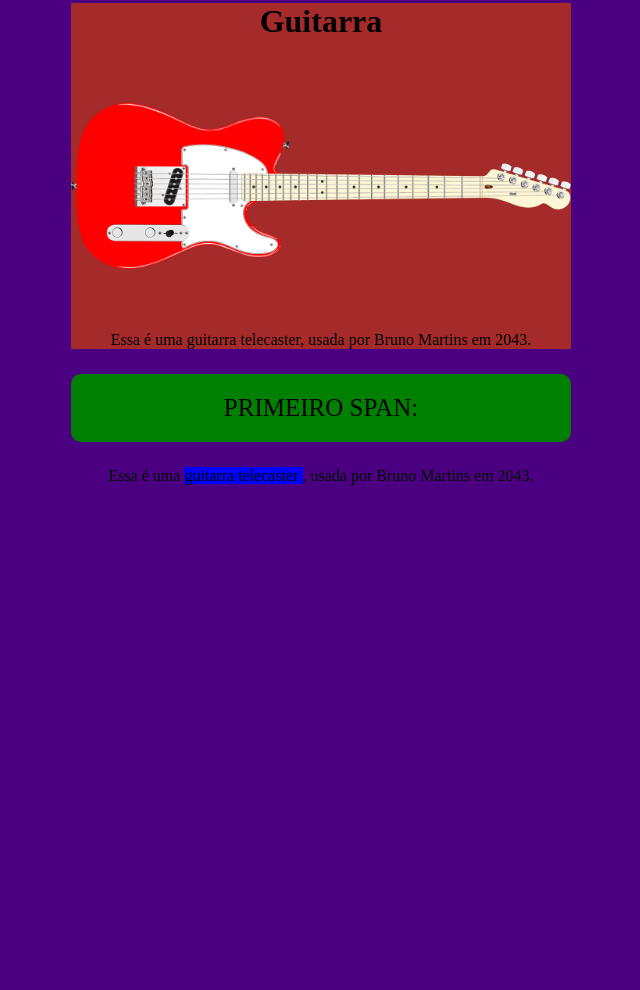
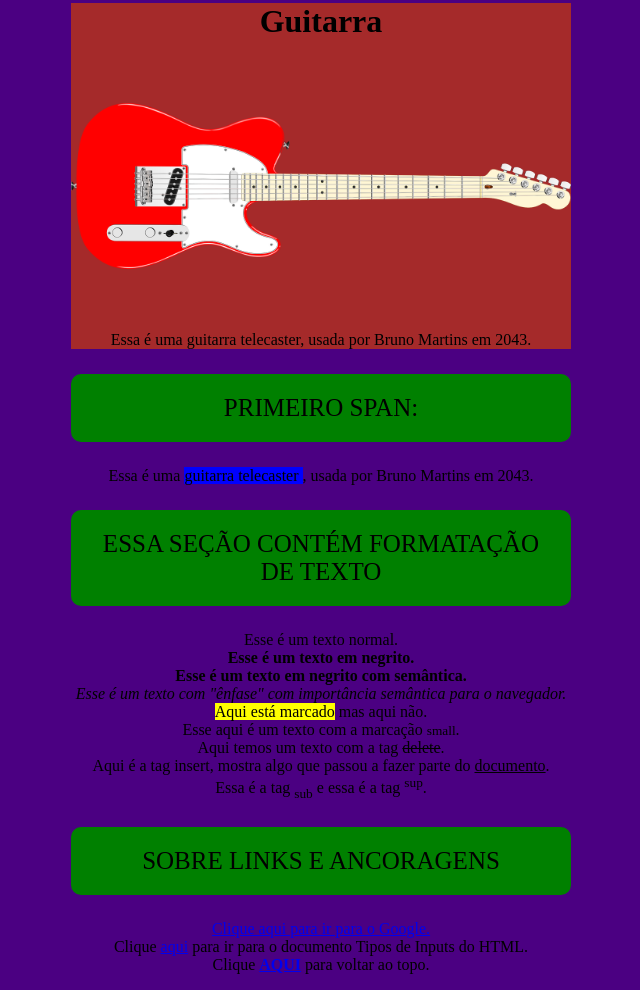
Before and after one commit to brunoebm/Minicurso-HTML-e-CSS, a plain HTML site: page main/tags.html in a window 1280 px wide. Shown: the part 1350-2340 px from the top of the page, without its empty margins (319-959 px from the left). Before the commit the page ends 1851 px from the top, so only its background shows below. Drawn offline with Linux system fonts and the light colour scheme.

Commit message:
Update tags.html

```diff
--- a/main/tags.html
+++ b/main/tags.html
@@ -85,7 +85,34 @@
             <p>Essa é uma <span> guitarra telecaster </span>, usada por Bruno Martins em 2043.</p>
             <!-- SE FOSSE UMA DIV, QUEBRARIA A LINHA ANTES E DPS DE GUITARRA TELECASTER POIS CRIARIA UM BLOCO NOVO-->
 
+        <p class="fundo-verde">
+            ESSA SEÇÃO CONTÉM FORMATAÇÃO DE TEXTO
+        </p>
+        <P>
 
+            Esse é um texto normal. <br>
+            <b>Esse é um texto em negrito.</b> <br>
+            <strong>Esse é um texto em negrito com semântica.</strong> <br>
+            <em>Esse é um texto com "ênfase" com importância semântica para o navegador.</em> <br>
+            <mark>Aqui está marcado</mark> mas aqui não.  <br>
+            Esse aqui é um texto com a marcação <small>small</small>. <br>
+            Aqui temos um texto com a tag <del>delete</del>. <br>
+            Aqui é a tag insert, mostra algo que passou a fazer parte do <ins>documento</ins>. <br>
+            Essa é a tag <sub>sub</sub> e essa é a tag <sup>sup</sup>.
+
+        </P>
+
+        <p class="fundo-verde">
+            SOBRE LINKS E ANCORAGENS
+        </p>
+
+        <p>
+            <a href="http://google.com"> Clique aqui para ir para o Google.</a> <br>
+
+            Clique <a href="tiposDeInputs.html">aqui</a> para ir para o documento Tipos de Inputs do HTML. <br>
+
+            Clique <a href="#primeiro"><b>AQUI</b></a> para voltar ao topo. <!-- Essa é a primeira acoragem -->
+        </p>
 
     </body>
 
```
